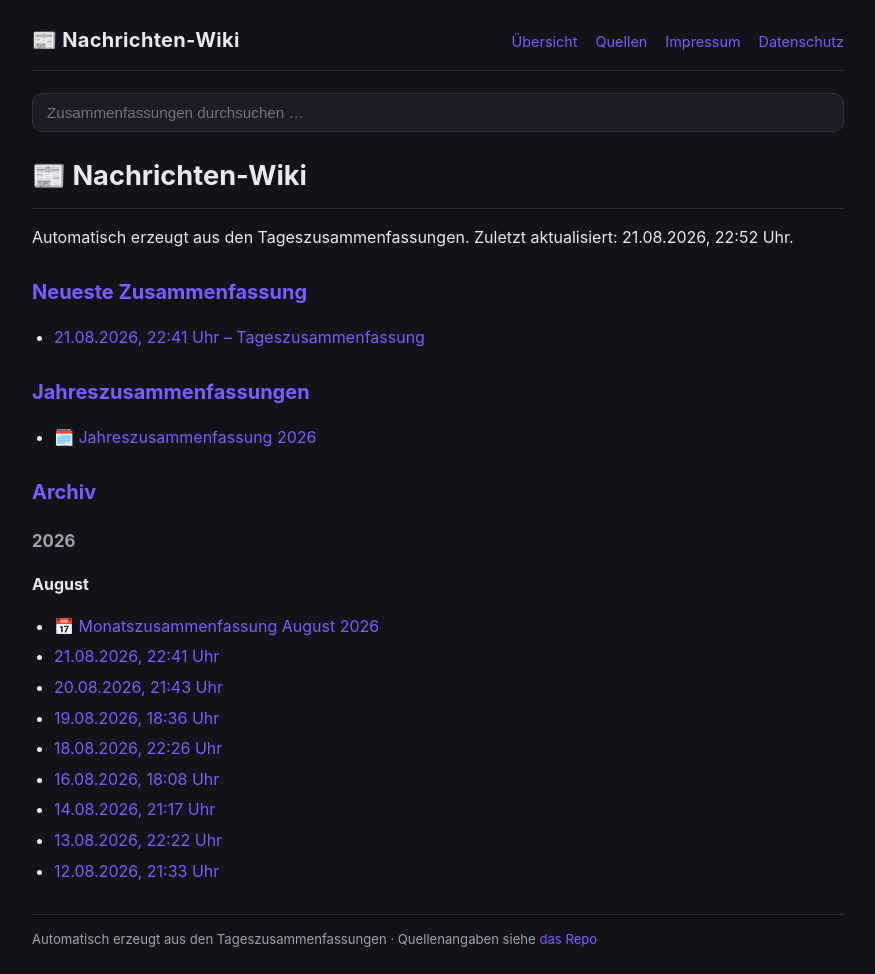
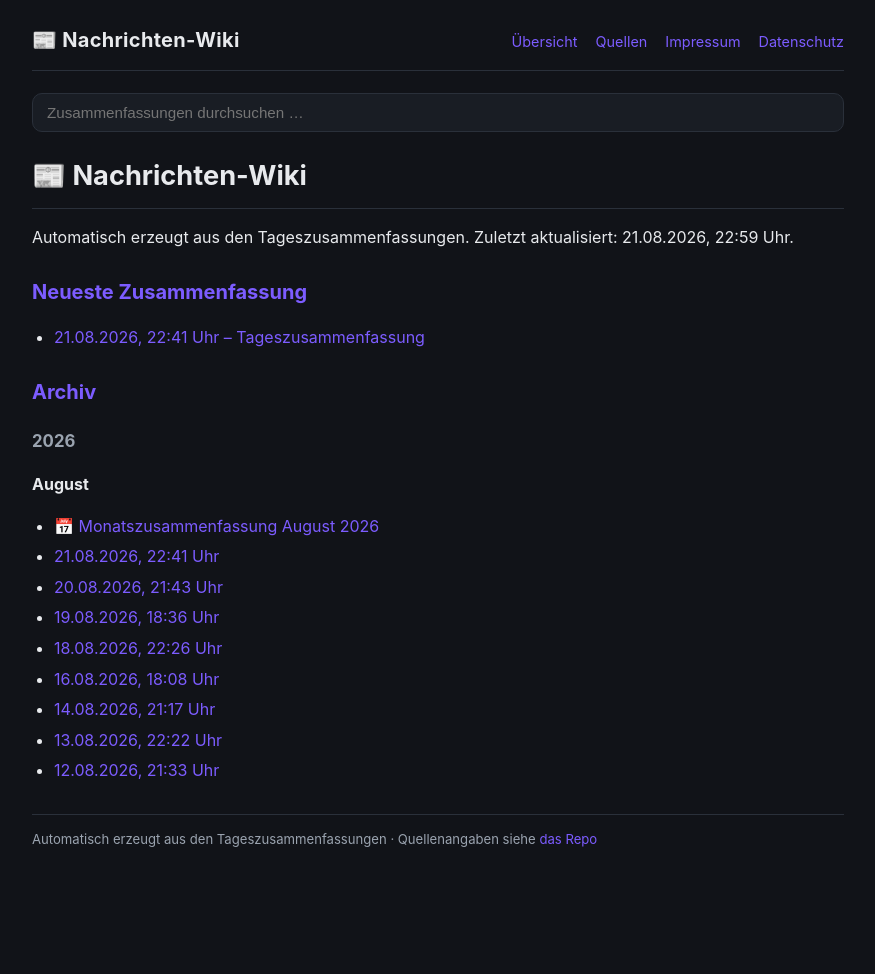
Before and after one commit to Ubuntu51/news-wiki, a Jekyll site: the page built from index.md, in a window 1280 px wide. Shown: the whole page, without its empty margins (202-1077 px from the left). Built offline with Jekyll 4.4.1, drawn with Linux system fonts in a browser that asks for light colours; our own code applies the rules of GitHub Pages for plain Markdown files; after the commit the page ends 900 px from its top, so only the background shows below that.

Commit message:
Jahreszusammenfassung 2026 entfernt – entsteht erst am Jahresende

```diff
--- a/index.md
+++ b/index.md
@@ -1,14 +1,10 @@
 # 📰 Nachrichten-Wiki
 
-Automatisch erzeugt aus den Tageszusammenfassungen. Zuletzt aktualisiert: 21.08.2026, 22:52 Uhr.
+Automatisch erzeugt aus den Tageszusammenfassungen. Zuletzt aktualisiert: 21.08.2026, 22:59 Uhr.
 
 ## Neueste Zusammenfassung
 
 - [21.08.2026, 22:41 Uhr – Tageszusammenfassung](2026/08/2026-08-21_22-41.html)
-
-## Jahreszusammenfassungen
-
-- 🗓️ [Jahreszusammenfassung 2026](2026/jahr.html)
 
 ## Archiv
 
--- a/search.json
+++ b/search.json
@@ -1,10 +1,5 @@
 {
  "docs": [
-  {
-   "title": "Jahreszusammenfassung – 2026",
-   "snippet": "> **Stand:** 21.08.2026, 22:33 Uhr · **Modell:** deepseek-v3.2",
-   "url": "2026/jahr.html"
-  },
   {
    "title": "Tageszusammenfassung – 12.08.2026, 21:31 Uhr",
    "snippet": "> **Stand:** 12.08.2026, 21:31 Uhr · **Modell:** deepseek-v3.2",
```
Also changed, not shown: 2026/jahr.md (deleted, +0 -25 lines).
